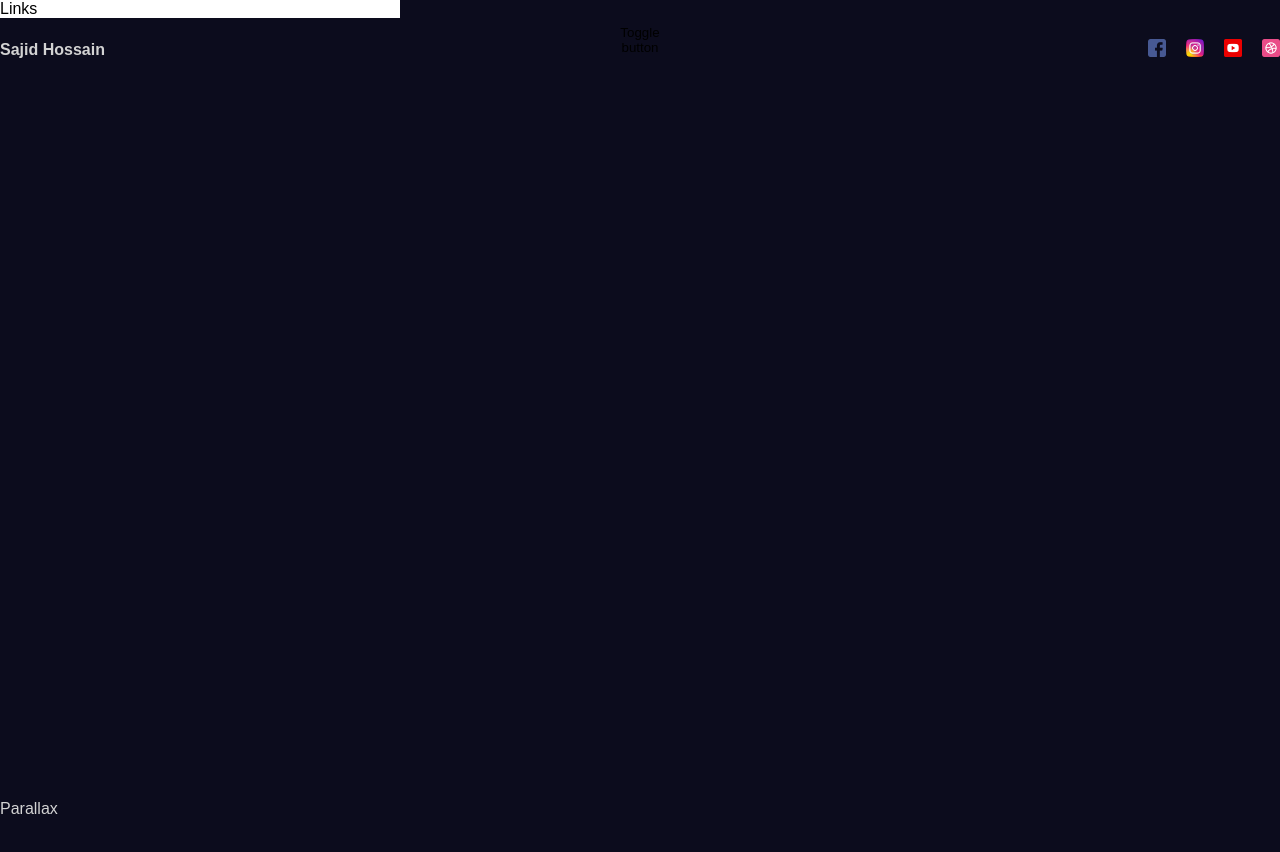
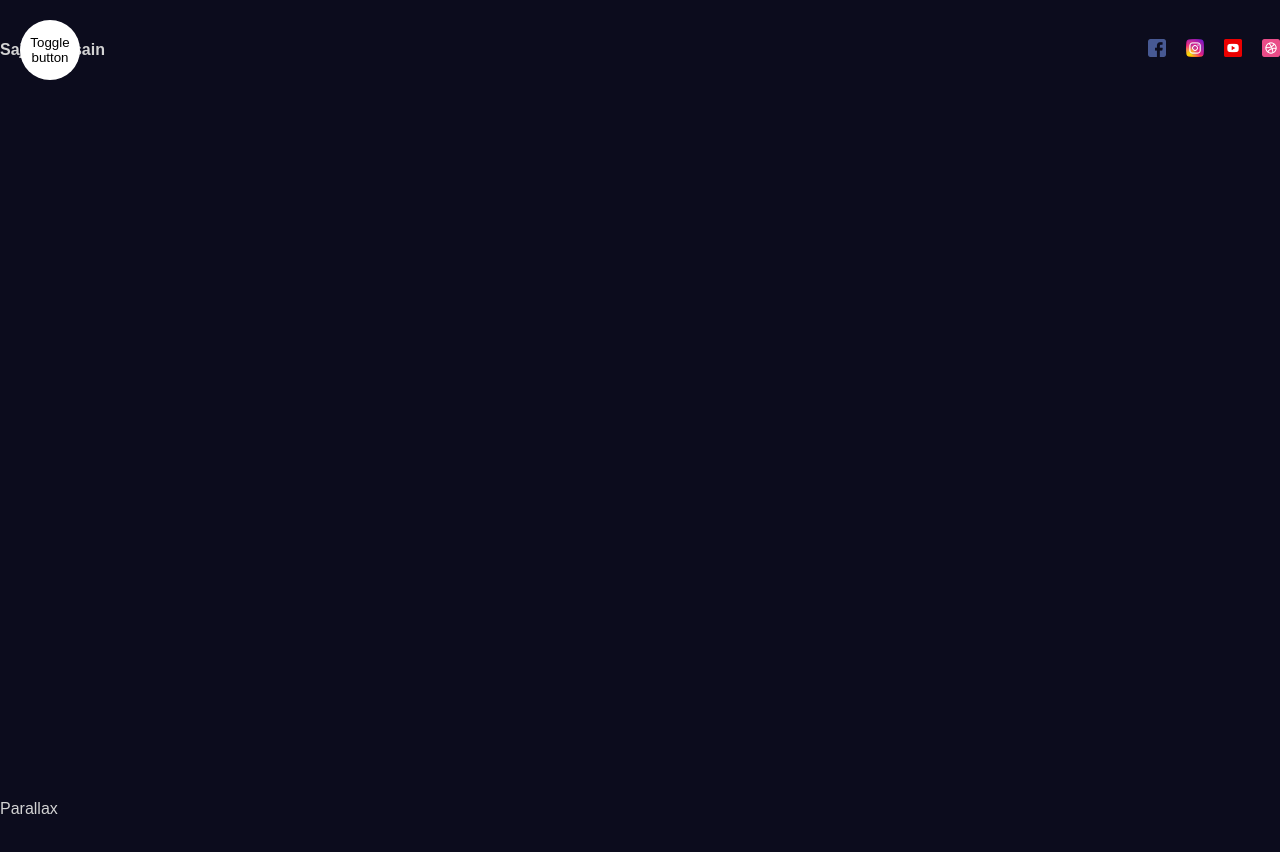
Before and after one commit to Sajid-Hossain98/portfolio-3.0, a React (Vite) app: page / in a window 1280 px wide. Shown: the top 852 px of the page. Built offline with nearby package versions, Linux system fonts and the light colour scheme.

Commit message:
Sidebar toggle button functionality

```diff
--- a/src/components/sidebar/Sidebar.jsx
+++ b/src/components/sidebar/Sidebar.jsx
@@ -1,16 +1,31 @@
+import { useState } from "react";
+import "./sidebar.scss";
 import Links from "./links/Links";
-import "./sidebar.scss";
 import ToggleButton from "./toggleButton/ToggleButton";
+import { motion } from "framer-motion";
 
 const Sidebar = () => {
+  const [open, setOpen] = useState(false);
+
+  const variants = {
+    open: {
+      clipPath: "circle(1200px at 50px 50px)",
+      transition: { type: "spring", stiffness: 20 },
+    },
+    closed: {
+      clipPath: "circle(30px at 50px 50px)",
+      transition: { delay: 0.2, type: "spring", stiffness: 400, damping: 40 },
+    },
+  };
+
   return (
-    <div className="sidebar">
-      <div className="bg">
+    <motion.div className="sidebar" animate={open ? "open" : "closed"}>
+      <motion.div className="bg" variants={variants}>
         <Links />
-      </div>
+      </motion.div>
 
-      <ToggleButton />
-    </div>
+      <ToggleButton setOpen={setOpen} />
+    </motion.div>
   );
 };
 
--- a/src/components/sidebar/sidebar.scss
+++ b/src/components/sidebar/sidebar.scss
@@ -8,11 +8,9 @@
 
   .bg {
     position: fixed;
-    top: 0;
-    left: 0;
+    inset: 0;
     width: 400px;
     background: white;
-
 
     .links {
       position: absolute;
@@ -36,8 +34,9 @@
     border-radius: 50%;
     position: fixed;
     top: 25px;
-    height: 25px;
+    left: 25px;
     background-color: transparent;
     border: none;
+    cursor: pointer;
   }
 }
--- a/src/components/sidebar/toggleButton/ToggleButton.jsx
+++ b/src/components/sidebar/toggleButton/ToggleButton.jsx
@@ -1,5 +1,7 @@
-const ToggleButton = () => {
-  return <button>Toggle button</button>;
+const ToggleButton = ({ setOpen }) => {
+  return (
+    <button onClick={() => setOpen((prev) => !prev)}>Toggle button</button>
+  );
 };
 
 export default ToggleButton;
```
Also changed, not shown: .eslintrc.cjs.
